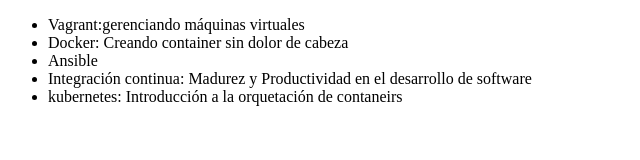
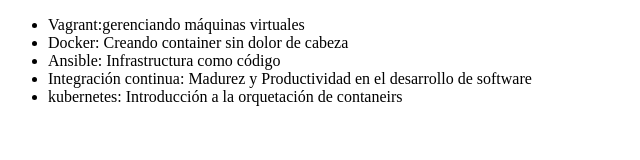
Before and after one commit to frant1220/Alura_git, a plain HTML site: page index.html in a window 1280 px wide. Shown: the whole page, without its empty margins (0-640 px from the left). Drawn offline with Linux system fonts and the light colour scheme.

Commit message:
nuevos cambios

```diff
--- a/index.html
+++ b/index.html
@@ -8,7 +8,7 @@
      <ul>
          <li> Vagrant:gerenciando máquinas virtuales </li>
          <li> Docker: Creando container sin dolor de cabeza </li>
-         <li> Ansible </li>
+         <li> Ansible: Infrastructura como código </li>
          <li> Integración continua: Madurez y Productividad en el desarrollo de software </li>
          <li> kubernetes: Introducción a la orquetación de contaneirs </li>
      </ul>
```
